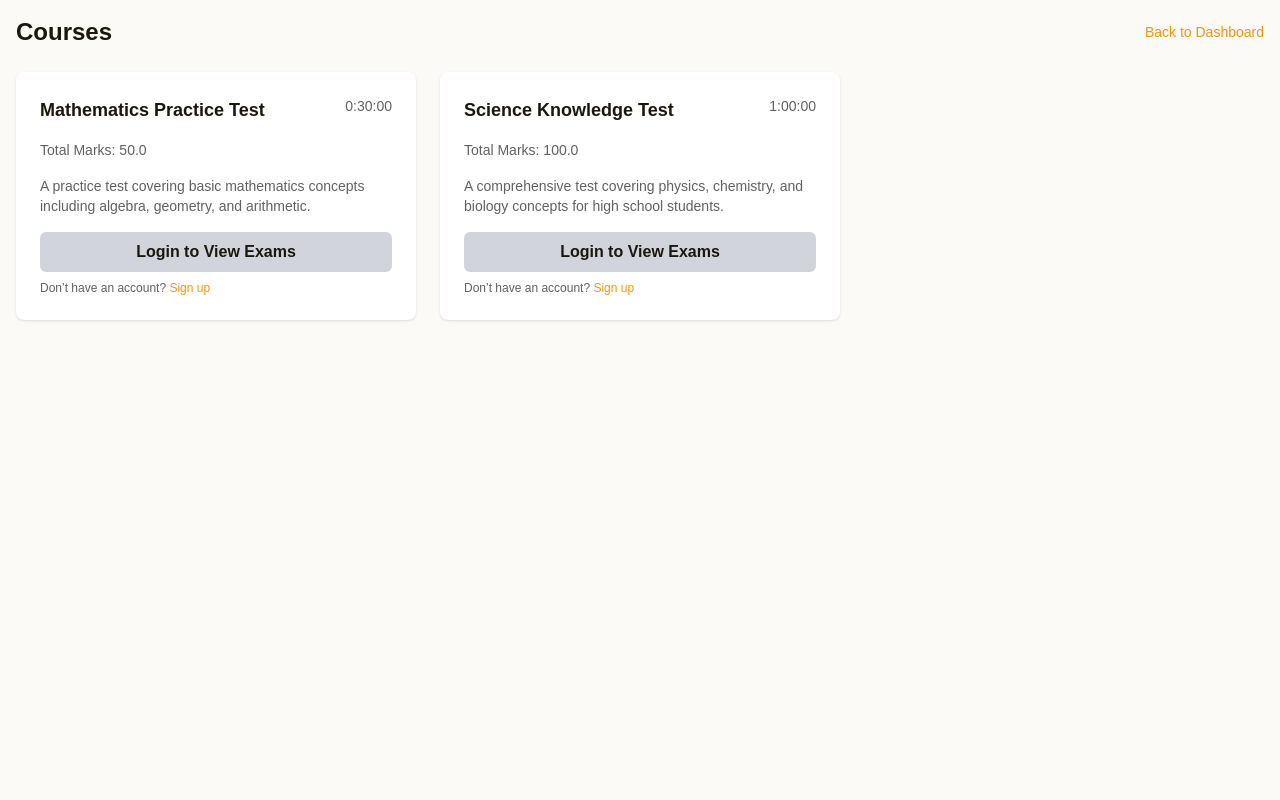
After one commit to esoteric-dev/ep, a Django app: template templates/courses.html in a window 1280 px wide. The commit adds this page. Run offline with Django 5.2, Linux system fonts and the light colour scheme; the template is opened without the code that fills it: values that come from a table or form of the project are taken from there, others are empty; data comes from the database, SQL or seed files in the repository; some libraries are stand-ins or nearby versions.

Commit message:
added course page

```diff
--- a/exam/urls.py
+++ b/exam/urls.py
@@ -17,4 +17,7 @@ urlpatterns = [
     path('exam/<int:exam_id>/', views.ExamView.as_view(), name='exam'),
     path('exam/<int:exam_id>/submit/', views.submit_exam, name='submit-exam'),
     path('exam/<int:exam_id>/results/<int:attempt_id>/', views.ExamResultsView.as_view(), name='exam-results'),
+    # Courses and course exams pages
+    path('courses/', views.CoursesView.as_view(), name='courses'),
+    path('courses/<int:exam_id>/', views.CourseExamsView.as_view(), name='course-exams'),
 ]
--- /dev/null
+++ b/templates/courses.html
@@ -0,0 +1,49 @@
+{% load static %}
+<!DOCTYPE html>
+<html lang="en">
+<head>
+    <meta charset="UTF-8">
+    <meta name="viewport" content="width=device-width, initial-scale=1.0">
+    <title>Courses</title>
+    <link rel="stylesheet" href="{% static 'css/style.css' %}" />
+    <script src="https://cdn.tailwindcss.com?plugins=forms,typography"></script>
+    <link href="https://fonts.googleapis.com/css2?family=Inter:wght@400;500;600;700&display=swap" rel="stylesheet">
+    <link href="https://fonts.googleapis.com/css2?family=Material+Symbols+Outlined" rel="stylesheet"/>
+</head>
+<body class="bg-[#fcfaf7] font-rubik">
+    <div class="min-h-screen container mx-auto p-4">
+        <div class="flex items-center justify-between mb-6">
+            <h1 class="text-2xl font-bold text-[#1c170d]">Courses</h1>
+            <a href="/dashboard/" class="text-sm text-[#f2960d] hover:text-[#c3824e]">Back to Dashboard</a>
+        </div>
+
+        {% if courses %}
+        <div class="grid grid-cols-1 md:grid-cols-2 lg:grid-cols-3 gap-6">
+            {% for course in courses %}
+            <div class="bg-white rounded-lg shadow p-6 flex flex-col">
+                <div class="flex justify-between items-start mb-4">
+                    <h2 class="text-lg font-semibold text-[#1c170d]">{{ course.name }}</h2>
+                    <span class="text-sm text-[#616161]">{{ course.duration }}</span>
+                </div>
+                <p class="text-sm text-[#616161] mb-4">Total Marks: {{ course.total_marks }}</p>
+                {% if course.description %}
+                <p class="text-sm text-[#616161] mb-4">{{ course.description|truncatewords:20 }}</p>
+                {% endif %}
+                {% if request.user.is_authenticated %}
+                <div class="mt-auto flex gap-2">
+                    <a href="{% url 'instructions' course.id %}" class="flex-1 bg-[#f2960d] text-white py-2 px-4 rounded-md text-center font-semibold hover:opacity-90">Start Exam</a>
+                    <a href="{% url 'course-exams' course.id %}" class="flex-1 bg-gray-200 text-[#1c170d] py-2 px-4 rounded-md text-center font-semibold hover:opacity-90">View Exams</a>
+                </div>
+                {% else %}
+                <a href="/login/" class="mt-auto bg-gray-300 text-[#1c170d] py-2 px-4 rounded-md text-center font-semibold hover:opacity-90">Login to View Exams</a>
+                <p class="text-xs text-[#616161] mt-2">Don’t have an account? <a href="/signup/" class="text-[#f2960d] hover:text-[#c3824e]">Sign up</a></p>
+                {% endif %}
+            </div>
+            {% endfor %}
+        </div>
+        {% else %}
+        <p class="text-[#616161]">No courses available.</p>
+        {% endif %}
+    </div>
+</body>
+</html>
--- a/templates/dashboard.html
+++ b/templates/dashboard.html
@@ -192,7 +192,7 @@
         <section class="mb-8">
             <div class="flex justify-between items-center mb-6">
                 <h2 class="text-xl font-semibold text-[#1c170d]">Upcoming Exams</h2>
-                <a href="#" class="text-sm font-medium text-[#f2960d] hover:text-[#c3824e] transition-colors">View
+                <a href="{% url 'courses' %}" class="text-sm font-medium text-[#f2960d] hover:text-[#c3824e] transition-colors">View
                     All</a>
             </div>
             {% if upcoming_exams %}
--- a/templates/landing.html
+++ b/templates/landing.html
@@ -26,6 +26,7 @@
                     <h1 class="logo-text">ExamCentral</h1>
                 </div>
                 <nav class="nav-links">
+                    <a href="{% url 'courses' %}" class="nav-link">Courses</a>
                     <a href="{% url 'exam-list' %}" class="nav-link">Take Exam</a>
                     <a href="{% url 'add-exam' %}" class="nav-link">Create Exam</a>
                     <a href="#about" class="nav-link">About</a>
```
Also changed, not shown: exam/views.py (+44 -0 lines), templates/course_exams.html (added, +48 -0 lines).
